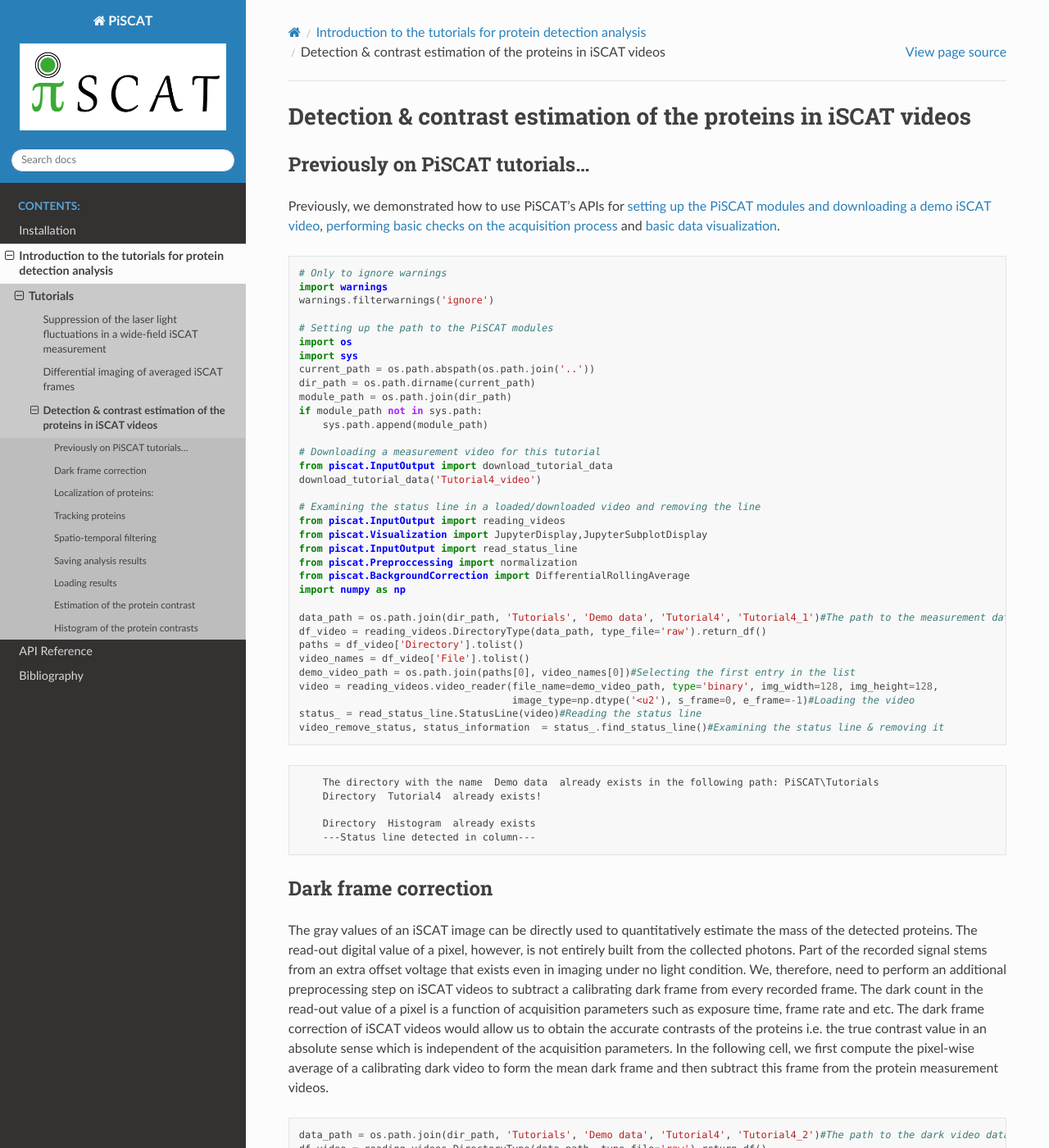
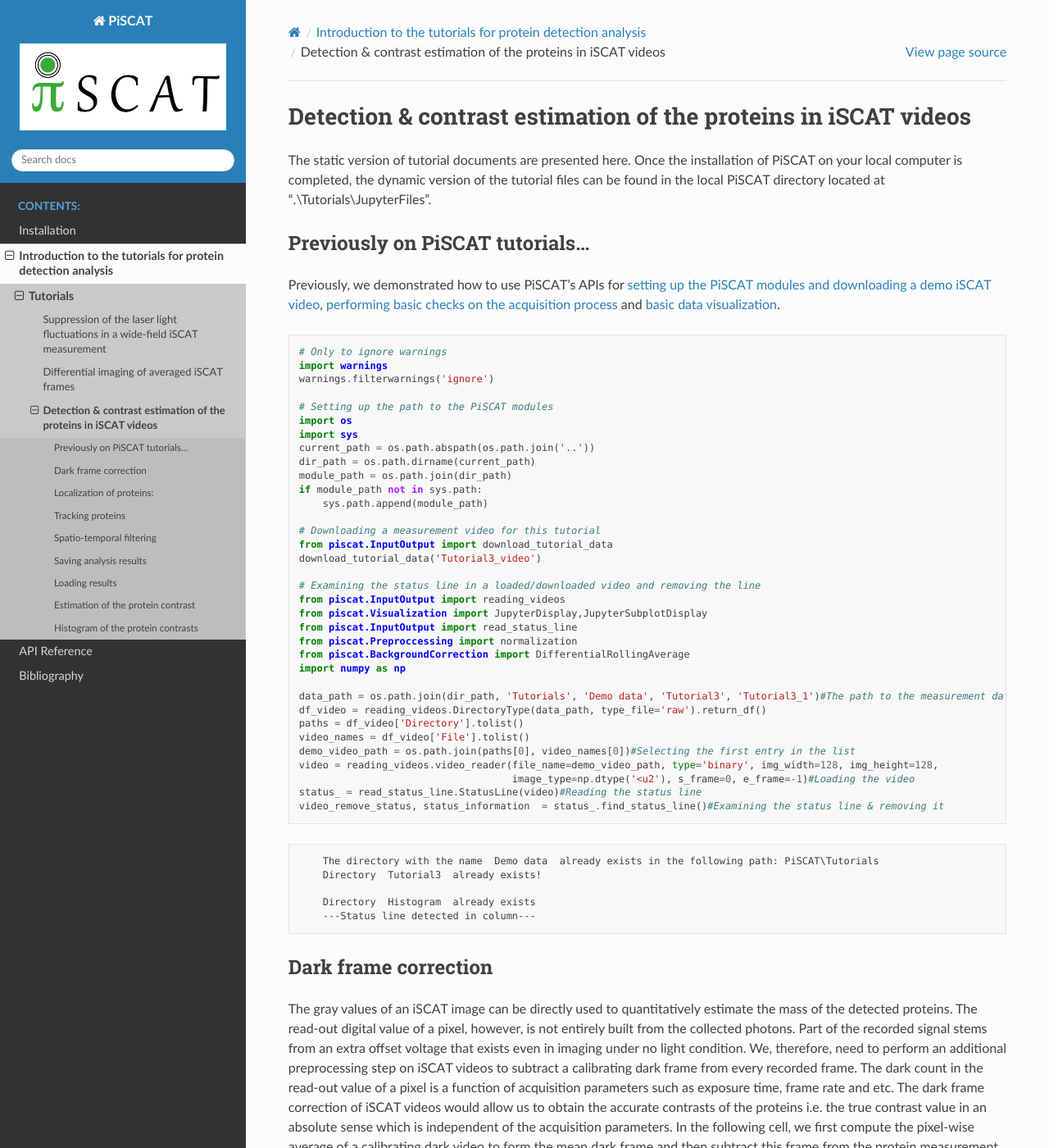
Before and after one commit to SandoghdarLab/PiSCAT, a Sphinx documentation site: the page built from docs/Tutorial3/Tutorial3.md, in a window 1280 px wide and 1400 px high. Shown: the whole window at 82% size. Built offline with Sphinx 7.4.7 and the Read the Docs theme 2.0.0, drawn with Linux system fonts in a browser that asks for light colours; some of the changed text lies outside the part shown.

Commit message:
- Spelling corrections done in Tutorial files 1 to 3, both static and dynamic - The static tutorials should have a line to point to the dynamic ones - display jupyter is bounded in the allowed range of indices - Downloading and loading the video and folders for tutorial 3 was mistakenly written as tutorial4. Fixed now

````diff
--- a/docs/Tutorial3/Tutorial3.md
+++ b/docs/Tutorial3/Tutorial3.md
@@ -1,5 +1,5 @@
 # Detection & contrast estimation of the proteins in iSCAT videos
-
+The static version of tutorial documents are presented here. Once the installation of PiSCAT on your local computer is completed, the dynamic version of the tutorial files can be found in the local PiSCAT directory located at ".\Tutorials\JupyterFiles\".
 ## Previously on PiSCAT tutorials...
 Previously, we demonstrated how to use PiSCAT's APIs for
 [setting up the PiSCAT modules and downloading a demo iSCAT video](
@@ -24,7 +24,7 @@
 
 # Downloading a measurement video for this tutorial
 from piscat.InputOutput import download_tutorial_data
-download_tutorial_data('Tutorial4_video')
+download_tutorial_data('Tutorial3_video')
 
 # Examining the status line in a loaded/downloaded video and removing the line
 from piscat.InputOutput import reading_videos
@@ -34,7 +34,7 @@
 from piscat.BackgroundCorrection import DifferentialRollingAverage
 import numpy as np
 
-data_path = os.path.join(dir_path, 'Tutorials', 'Demo data', 'Tutorial4', 'Tutorial4_1')#The path to the measurement data
+data_path = os.path.join(dir_path, 'Tutorials', 'Demo data', 'Tutorial3', 'Tutorial3_1')#The path to the measurement data
 df_video = reading_videos.DirectoryType(data_path, type_file='raw').return_df()
 paths = df_video['Directory'].tolist()
 video_names = df_video['File'].tolist()
@@ -48,7 +48,7 @@
 
 ```lang-none
     The directory with the name  Demo data  already exists in the following path: PiSCAT\Tutorials
-    Directory  Tutorial4  already exists!
+    Directory  Tutorial3  already exists!
 
     Directory  Histogram  already exists
     ---Status line detected in column---
@@ -62,7 +62,7 @@
 
 
 ```python
-data_path = os.path.join(dir_path, 'Tutorials', 'Demo data', 'Tutorial4', 'Tutorial4_2')#The path to the dark video data
+data_path = os.path.join(dir_path, 'Tutorials', 'Demo data', 'Tutorial3', 'Tutorial3_2')#The path to the dark video data
 df_video = reading_videos.DirectoryType(data_path, type_file='raw').return_df()
 paths = df_video['Directory'].tolist()
 video_names = df_video['File'].tolist()
--- a/docs/tutorials.rst
+++ b/docs/tutorials.rst
@@ -11,7 +11,9 @@
 
 We discuss about the fluctuations in the recorded signal (e.g. shot noise) whose origins lies in optics which can be smoothed for example through frame averaging. PiSCAT contains a variety of efficient functionalities to tackle noises of such nature and in the second tutorial these methods will be introduced and applied to iSCAT videos.
 
-In the last tutorial we go through the entire analysis pipeline for the detection of single proteins. After performing the above mentioned preprocessing analysis on the 5nm GNP measurements, DLSs are localized in each frame of the video and then linked together to build up trajectories. We later examine the spatio-temporal characteristics of the candidate particles and filter out the outliers. In the next step, the landing profile of a protein is extracted from the intensity trace of the central pixel of the protein in its entire trajectory. The particle contrast can then be estimated via several methods available in PiSCAT. In case the injected sample consists of more than one type of protein, there could exist a number of sub-populations in the distribution of the detected particles. We finally show how to use clustering routines to distinguish multiple modes in the contrast histograms.
+In the last tutorial we go through the entire analysis pipeline for the detection of single proteins. After performing the above mentioned preprocessing analysis on the 5nm GNP measurements, DLSs are localized in each frame of the video and then linked together to build up trajectories. We later examine the spatio-temporal characteristics of the candidate particles and filter out the outliers. In the next step, the landing profile of a protein is extracted from the intensity trace of the central pixel of the protein in its entire trajectory. The particle contrast can then be estimated via several methods available in PiSCAT. In case the injected sample consists of more than one type of protein, there could exist a number of sub-populations in the distribution of the detected particles. We finally show how to use clustering routines to distinguish multiple modes in the contrast histograms. The static version of tutorial documents are presented here.
+Once the installation of PiSCAT on your local computer is completed, the dynamic version of the tutorial files can be found in the local PiSCAT directory located at ".\Tutorials\JupyterFiles\".
+
 
 
 
````
Also changed, not shown: other parts of docs/Tutorial3/Tutorial3.md (+3 -3 lines), docs/Tutorial1/Tutorial1.md (+1 -0 lines), docs/Tutorial2/Tutorial2.md (+1 -1 lines), 4 other files.
